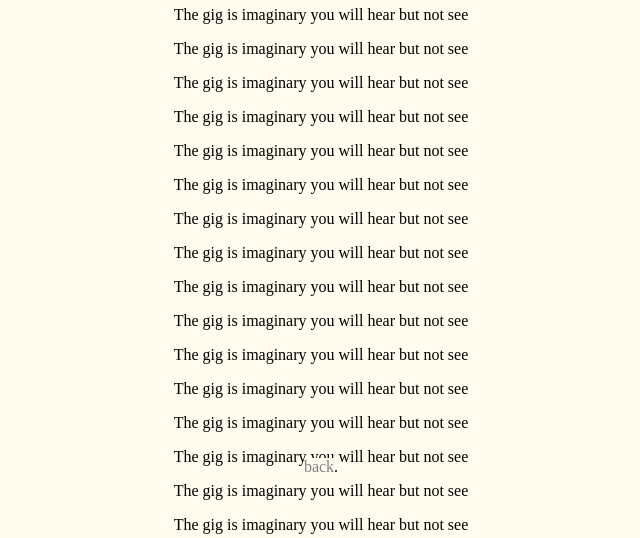
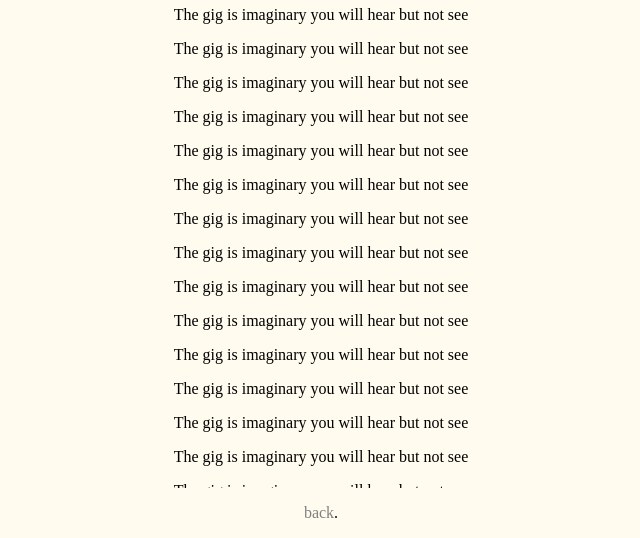
Before and after one commit to Jack-Davies-Music/Jack-Davies-Music, a plain HTML site: page gigs.html in a window 1280 px wide. Shown: the part 262-800 px from the top of the page, without its empty margins (319-959 px from the left). Drawn offline with Linux system fonts and the light colour scheme.

Commit message:
Touch ups

```diff
--- a/gigs.html
+++ b/gigs.html
@@ -45,7 +45,7 @@
     </div>
 
     <div id="footer">
-        <a href="index.html">back</a>.
+        <p><a href="index.html">back</a>.</p>
     </div>
 </body>
 </html>
--- a/style.css
+++ b/style.css
@@ -43,8 +43,10 @@ a {
 #footer {
     position: fixed;
     bottom: 0;
+
     width: 100%;
-    height: 80px;
+    height: 50px;
+    background-color: #fffbef;
 }
 
 #content {
```
Also changed, not shown: biography.html (+1 -1 lines), contact.html (+1 -1 lines), writing.html (+1 -1 lines).
